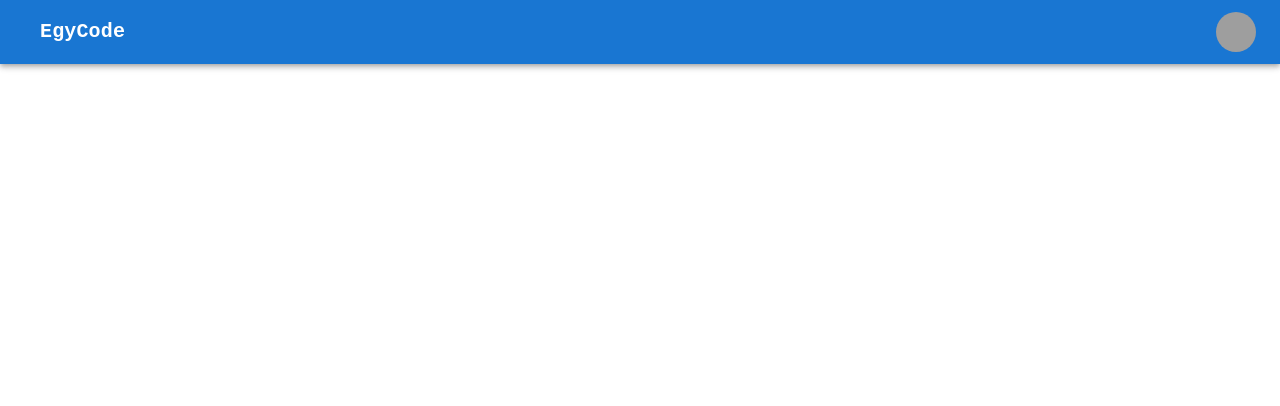
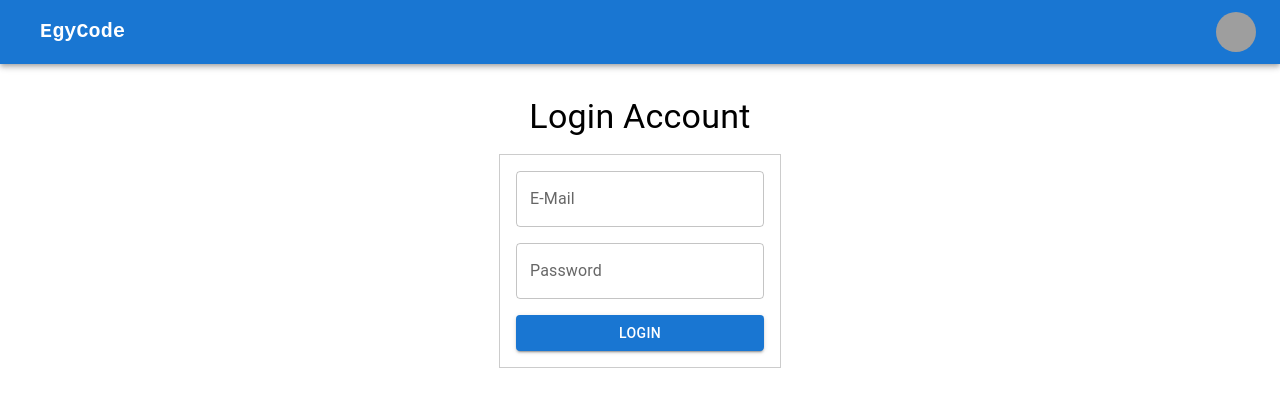
Before and after one commit to Ahmed10Mohamed/E-Commerce_Mern, a React (Vite) app in the folder frontend/: page /login in a window 1280 px wide. Before the commit this address had no page. Shown: the top 406 px of the page. Built offline with nearby package versions, Linux system fonts and the light colour scheme; grey boxes are pictures that could not be loaded; some icons are missing.

Commit message:
Auth Context & register page

```diff
--- a/frontend/src/App.tsx
+++ b/frontend/src/App.tsx
@@ -3,6 +3,7 @@ import HomePage from "./pages/HomePage"
 import Navbar from "./Components/Navbar"
 import RegisterPage from "./pages/RegisterPage"
 import AuthProvider from "./Context/AuthProvider"
+import LoginPage from "./pages/LoginPage"
 
 function App() {
 
@@ -14,6 +15,8 @@ function App() {
         <Routes>
           <Route path="/" element={<HomePage/>}></Route>
           <Route path="/register" element={<RegisterPage/>} ></Route>
+          <Route path="/login" element={<LoginPage/>} ></Route>
+
         </Routes>
       </BrowserRouter>
 
--- a/frontend/src/Components/Navbar.tsx
+++ b/frontend/src/Components/Navbar.tsx
@@ -27,7 +27,6 @@ function Navbar() {
     setAnchorElUser(null);
   };
 
-  console.log('from Navbar ',{userName,token})
 
   return (
     <AppBar position="static">
@@ -57,8 +56,9 @@ function Navbar() {
 
                 <Box sx={{ flexGrow: 0 }}>
                     <Tooltip title="Open settings">
+                      <Typography>{userName || ''}</Typography>
                     <IconButton onClick={handleOpenUserMenu} sx={{ p: 0 }}>
-                        <Avatar alt="Remy Sharp" src="/static/images/avatar/2.jpg" />
+                        <Avatar alt={userName || ''} src="/static/images/avatar/2.jpg" />
                     </IconButton>
                     </Tooltip>
                     <Menu
--- /dev/null
+++ b/frontend/src/pages/LoginPage.tsx
@@ -0,0 +1,96 @@
+import Box from "@mui/material/Box";
+import Typography from "@mui/material/Typography";
+import Container from "@mui/material/Container";
+import { Button, TextField } from "@mui/material";
+import { useRef, useState } from "react";
+import { BASE_URL } from "../constants/baseUrl";
+import { useAuth } from "../Context/AuthContext";
+import { useNavigate } from "react-router-dom";
+
+const LoginPage =  () => {
+    const emailRef = useRef<HTMLInputElement>(null);
+    const passwordRef = useRef<HTMLInputElement>(null);
+    const {login}   = useAuth();
+    const navigate  = useNavigate();
+    const [error,setError] = useState('');
+
+    const onSubmet = async () =>{
+
+      const email         = emailRef.current?.value;
+      const password      = passwordRef.current?.value;
+
+      // validate the form data
+      if(!email || !password){
+        setError('check submitted data!')
+        return;
+      }
+
+      // console.log('is Working');
+      // console.log(name,email,password);
+      // make the call to api to create the user
+      const response = await fetch(`${BASE_URL}user/login`,{
+        method:"POST",
+        headers:{
+          'Content-Type' :'application/json'
+        },
+        body: JSON.stringify({
+          email,
+          password
+        })
+      })
+      if (!response.ok) {
+        const errorData = await response.json();
+
+        setError(
+          typeof errorData === 'string'
+            ? errorData
+            : errorData.message || 'Something went wrong'
+        );
+
+        return;
+      }
+
+      const Token = await response.json();
+      if(!Token){
+        setError('Incorrect token');
+        return;
+      }
+
+      login(email,Token.data);
+    //   return to home page after login
+      navigate('/');
+}
+
+  return (
+    <Container>
+      <Box
+        sx={{
+          display: "flex",
+          flexDirection: "column",
+          justifyContent: "center",
+          alignItems: "center",
+          mt: 4,
+        }}
+      >
+        <Typography variant="h4">Login Account</Typography>
+        <Box sx={{
+            display: "flex",
+            flexDirection: "column",
+              gap: 2,
+              mt: 2,
+              border:1,
+              p:2,
+              borderColor:"#ccc"
+                }}
+        >
+          <TextField inputRef={emailRef} label="E-Mail" name="email" />
+          <TextField inputRef={passwordRef} type="password" label="Password" name="password" />
+          <Button onClick={onSubmet} variant="contained" >Login</Button>
+          {error && <Typography sx={{ color:"#f00" }} >{error}</Typography>}
+
+        </Box>
+      </Box>
+    </Container>
+  );
+};
+export default LoginPage;
--- a/frontend/src/pages/RegisterPage.tsx
+++ b/frontend/src/pages/RegisterPage.tsx
@@ -5,6 +5,7 @@
   import { useRef, useState } from "react";
   import { BASE_URL } from "../constants/baseUrl";
   import { useAuth } from "../Context/AuthContext";
+import { useNavigate } from "react-router-dom";
 
   const RegisterPage =  () => {
       const firstNameRef = useRef<HTMLInputElement>(null);
@@ -12,6 +13,7 @@
       const emailRef = useRef<HTMLInputElement>(null);
       const passwordRef = useRef<HTMLInputElement>(null);
       const {login}   = useAuth();
+      const navigate  = useNavigate();
 
       const [error,setError] = useState('');
 
@@ -62,6 +64,8 @@
         }
 
         login(email,Token.data);
+         //   return to home page after login
+      navigate('/');
   }
 
     return (
```
